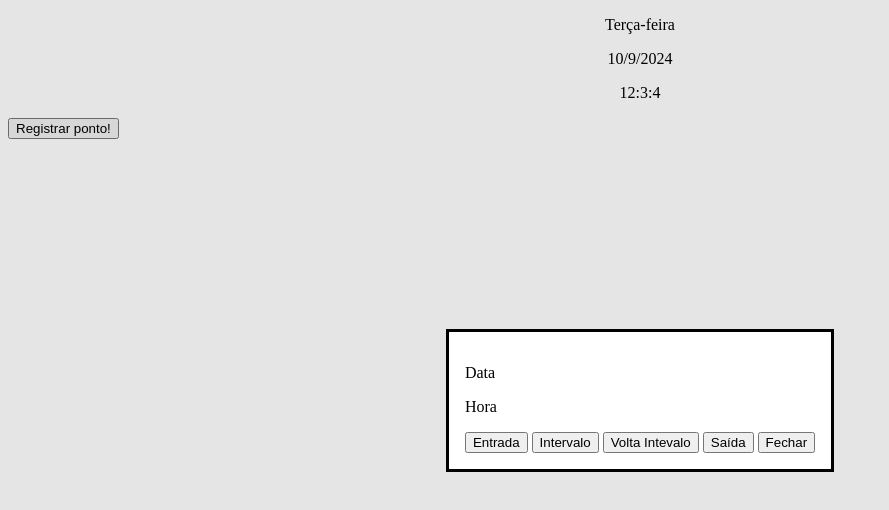
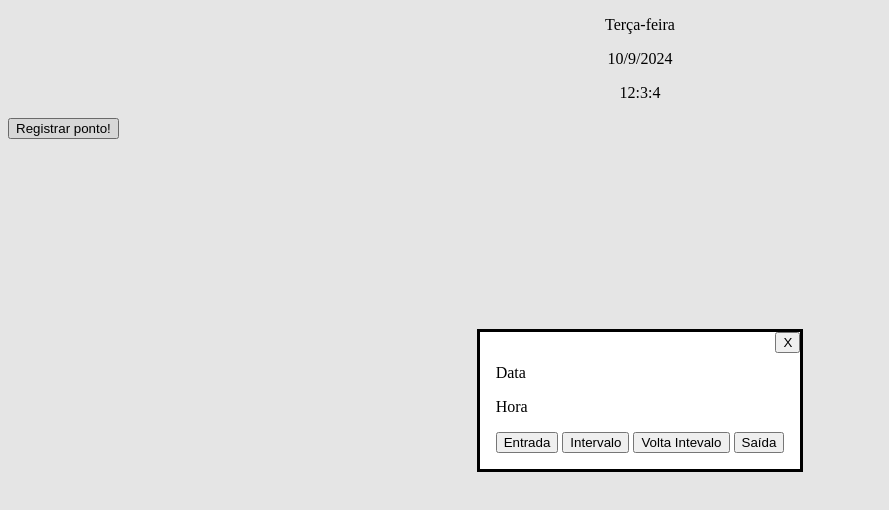
Before and after one commit to Moeeru/prog-web, a plain HTML site: page controle de ponto/index.html in a window 1280 px wide. Both pictures are taken after a click on the button "Registrar ponto!". Shown: the whole page, without its empty margins (0-889 px from the left). Drawn offline with Linux system fonts and the light colour scheme.

Commit message:
Pegando aula 2 v3

```diff
--- a/controle de ponto/css/style.css
+++ b/controle de ponto/css/style.css
@@ -3,5 +3,7 @@
 }
 
 #btn-dialog-fechar {
-
+    position: absolute;
+    top: 0;
+    right: 0;
 }
--- a/controle de ponto/index.html
+++ b/controle de ponto/index.html
@@ -19,7 +19,7 @@
         <button>Intervalo</button>
         <button>Volta Intevalo</button>
         <button>Saída</button>
-        <button id="btn-dialog-fechar">Fechar</button>
+        <button id="btn-dialog-fechar">X</button>
     </dialog>
     <button id="btn-registrar-ponto">Registrar ponto!</button>
 
```
